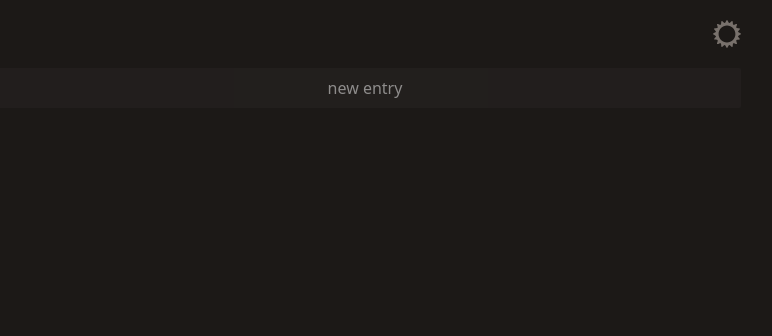
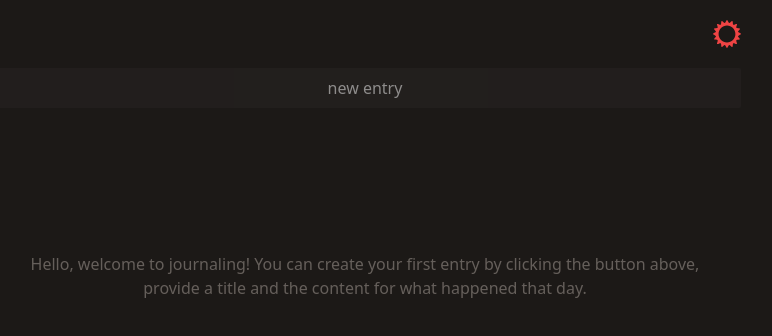
Before and after one commit to nasheomirro/local-journal-svelte, a SvelteKit app: page / in a window 1280 px wide. Shown: the top 336 px of the page, without its empty margins (275-1047 px from the left). Built offline with nearby package versions, Linux system fonts and the light colour scheme.

Commit message:
added empty message and changed some styles

```diff
--- a/src/lib/components/Button.svelte
+++ b/src/lib/components/Button.svelte
@@ -9,7 +9,7 @@
 <button
 	on:click
 	{...$$restProps}
-	class={`px-4 py-1 bg-orange-300 dark:bg-orange-400 text-sm ${$$restProps.class || ''}`}
+	class={`px-4 py-1 transition-colors border border-stone-200 hover:border-red-600 dark:border-none dark:bg-stone-800 dark:hover:bg-stone-600 text-sm ${$$restProps.class || ''}`}
 >
 	<slot />
 </button>
--- a/src/lib/theme/ThemeToggle.svelte
+++ b/src/lib/theme/ThemeToggle.svelte
@@ -8,7 +8,7 @@
 </script>
 
 <button
-	class="w-7 h-7 relative text-stone-500 hover:text-stone-700 transition-colors"
+	class="w-7 h-7 relative text-red-500 transition-colors"
 	on:click={toggle}
 >
 	<span class="sr-only">switch themes</span>
--- a/src/routes/+layout.svelte
+++ b/src/routes/+layout.svelte
@@ -1,13 +1,12 @@
 <script lang="ts">
+  import { onMount } from 'svelte';
 	import { theme } from '$lib/theme/store';
-	import { onMount } from 'svelte';
 	import '../app.css';
 
 	let root: HTMLElement;
 	onMount(() => {
 		root = document.documentElement;
 	});
-
 	$: root && ($theme === 'dark' ? root.classList.add('dark') : root.classList.remove('dark'));
 </script>
 
--- a/src/routes/+page.svelte
+++ b/src/routes/+page.svelte
@@ -1,12 +1,13 @@
 <script lang="ts">
-	import Navbar from '$lib/components/Navbar.svelte';
+	import { flip } from 'svelte/animate';
+	import { fade } from 'svelte/transition';
+	import { nanoid } from 'nanoid';
+
 	import type { Entry } from '$lib/types';
 	import { entries } from '$lib/entries/store';
-	import { nanoid } from 'nanoid';
 	import { formatDate } from '$lib/utils';
 	import ThemeToggle from '$lib/theme/ThemeToggle.svelte';
-	import { flip } from 'svelte/animate';
-	import { fade } from 'svelte/transition';
+	import Navbar from '$lib/components/Navbar.svelte';
 
 	const createEntry = async () => {
 		const newEntry: Entry = {
@@ -34,7 +35,7 @@
 </Navbar>
 
 <button
-	class="w-full p-2 mb-4 border rounded-sm bg-white border-stone-200 text-stone-500 dark:text-white dark:bg-stone-800 dark:opacity-50 dark:border-none"
+	class="w-full p-2 mb-4 dark:hover:transition-colors border rounded-sm bg-white border-stone-200 text-stone-500 dark:text-white dark:bg-stone-800 dark:hover:bg-stone-600 dark:opacity-50 dark:border-none"
 	on:click={createEntry}>new entry</button
 >
 
@@ -61,3 +62,10 @@
 		</li>
 	{/each}
 </ul>
+
+{#if $entries.length === 0}
+	<div class="py-32 flex justify-center px-3 sm:px-4 text-stone-500 dark:opacity-80 text-center">
+		Hello, welcome to journaling! You can create your first entry by clicking the button above,
+		provide a title and the content for what happened that day.
+	</div>
+{/if}
```
